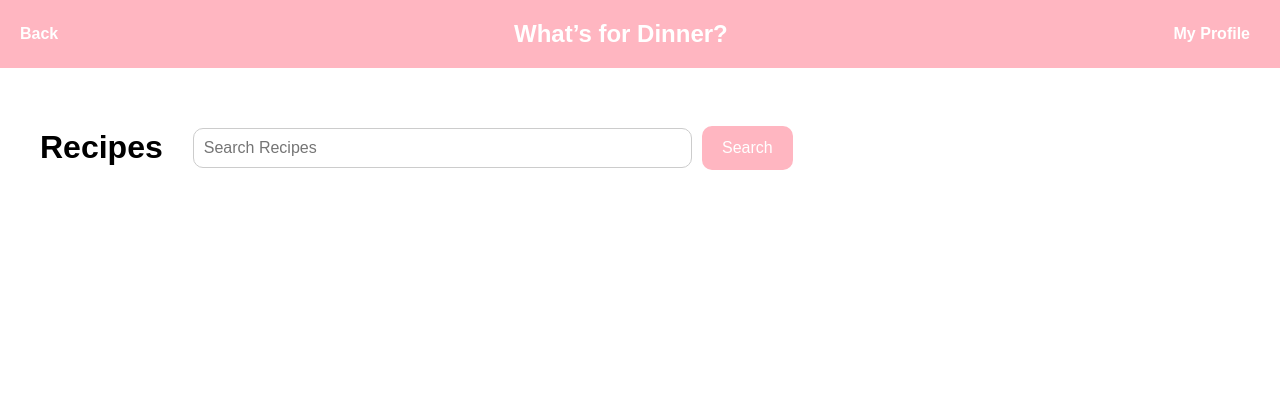
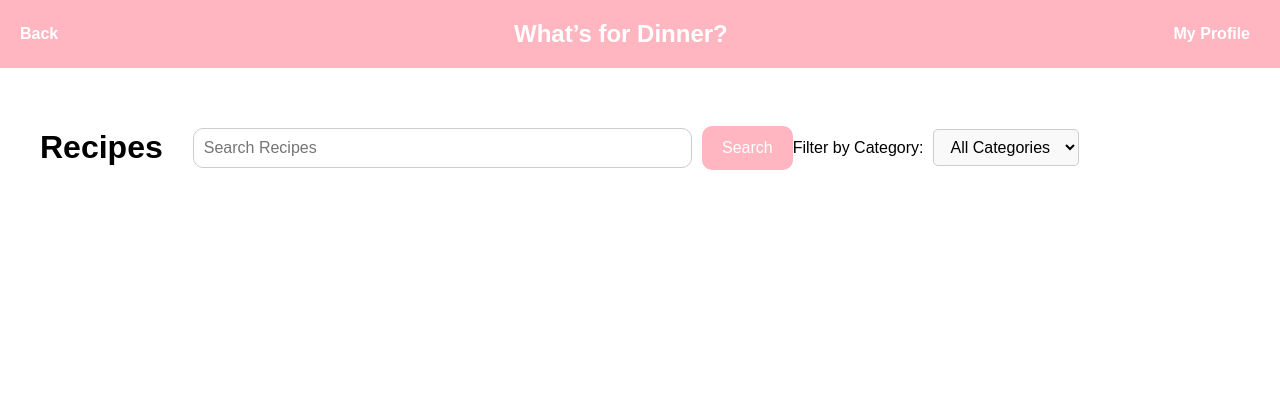
Before and after one commit to lryvakl/recipesBook, a Django app: page /recipes/ in a window 1280 px wide. Shown: the top 420 px of the page. Run offline with Django 5.2, Linux system fonts and the light colour scheme; data that the repository does not hold is empty.

Commit message:
додано рандомні рецепти на сторінці з рецептами

```diff
--- a/RecipesBook/RecipesBook/settings.py
+++ b/RecipesBook/RecipesBook/settings.py
@@ -23,7 +23,7 @@ BASE_DIR = Path(__file__).resolve().parent.parent
 # See https://docs.djangoproject.com/en/5.1/howto/deployment/checklist/
 
 # SECURITY WARNING: keep the secret key used in production secret!
-SPOONACULAR_API_KEY = '2e83f5534a644cbcb34ebabe37e326d7'
+SPOONACULAR_API_KEY = '005ce211ea604b149a2e5b1489b0dd3c'
 SECRET_KEY = 'django-insecure-9zvjyya$4tqjm5aecp8+!o&+d=4d8ib$m*#yt=lhk@6k3twsxa'
 
 # SECURITY WARNING: don't run with debug turned on in production!
--- a/RecipesBook/main/services.py
+++ b/RecipesBook/main/services.py
@@ -6,7 +6,7 @@ logger = logging.getLogger(__name__)
 
 BASE_URL = 'https://api.spoonacular.com/recipes'
 
-def get_recipe_by_name(name, number=5):
+def get_recipe_by_name(name, number=10):
     """
     Отримання рецептів за назвою з Spoonacular API.
     """
--- a/RecipesBook/main/static/recipes.css
+++ b/RecipesBook/main/static/recipes.css
@@ -216,6 +216,35 @@ h1 {
 
 
 
+.category-form {
+    margin: 15px 0;
+    display: flex;
+    align-items: center;
+    gap: 10px;
+}
+
+#category-select {
+    padding: 8px 12px;
+    border: 1px solid #ccc;
+    border-radius: 5px;
+    background: #f9f9f9;
+    font-size: 16px;
+    font-family: inherit;
+    cursor: pointer;
+    transition: border-color 0.2s ease;
+}
+
+#category-select:hover {
+    border-color: #999;
+}
+
+#category-select:focus {
+    outline: none;
+    border-color: #333;
+}
+
+
+
 
 /* Показати зображення на великих екранах */
 @media (min-width: 768px) {
--- a/RecipesBook/main/templates/main/about.html
+++ b/RecipesBook/main/templates/main/about.html
@@ -20,14 +20,26 @@
     <div class="header">
         <h1>Recipes</h1>
         <form class="search-form" method="get" action="{% url 'search' %}">
-                <input type="search" name="q" placeholder="Search Recipes" aria-label="Search Recipes" >
+            <input type="search" name="q" placeholder="Search Recipes" aria-label="Search Recipes">
             <button type="submit">Search</button>
+        </form>
+
+        <!-- Випадаючий список для категорій -->
+        <form class="category-form" method="get" action="{% url 'recipes' %}">
+            <label for="category-select">Filter by Category:</label>
+            <select name="category" id="category-select" onchange="this.form.submit()">
+                <option value="">All Categories</option>
+                {% for category in categories %}
+                    <option value="{{ category }}" {% if request.GET.category == category %}selected{% endif %}>
+                        {{ category }}
+                    </option>
+                {% endfor %}
+            </select>
         </form>
     </div>
 
     <div class="card-container">
         {% for recipe in recipes %}
-
             <div class="card">
                 <div class="card-content">
                     <div class="card-text">
@@ -47,17 +59,19 @@
                         </p>
                         <div class="recipe-card-footer">
                             {% if recipe.id %}
-                           <a href="{% url 'recipe_detail' recipe.id %}" class="view-recipe-btn">View Full Recipe <span class="icon">→</span></a>
+                                <a href="{% url 'recipe_detail' recipe.id %}" class="view-recipe-btn">
+                                    View Full Recipe <span class="icon">→</span>
+                                </a>
                             {% else %}
-                        <a href="{% url 'recipe_detail_spoonacular' recipe.name %}" class="view-recipe-btn">View Full Recipe <span class="icon">→</span></a>
-
+                                <a href="{% url 'recipe_detail_spoonacular' recipe.name %}" class="view-recipe-btn">
+                                    View Full Recipe <span class="icon">→</span>
+                                </a>
                             {% endif %}
                         </div>
                     </div>
                     <div class="image">
                         <img src="{{ recipe.image }}" alt="{{ recipe.name }}" width="200" height="250">
                     </div>
-
                 </div>
             </div>
         {% endfor %}
--- a/RecipesBook/main/views.py
+++ b/RecipesBook/main/views.py
@@ -26,26 +26,42 @@ from fuzzywuzzy import fuzz
 from operator import itemgetter
 
 
+
+
 def recipes_view(request):
     query = request.GET.get('q', '').strip()
     results = []
 
     # Завантаження рецептів зі Spoonacular
-    spoonacular_results = get_recipe_by_name(query if query else "")
+    spoonacular_results = []
+    if query:
+        spoonacular_results = get_recipe_by_name(query)
+    else:
+        try:
+            random_url = "https://api.spoonacular.com/recipes/random"
+            params = {
+                "apiKey": settings.SPOONACULAR_API_KEY,
+                "number": 1  # Кількість випадкових рецептів
+            }
+            response = requests.get(random_url, params=params)
+            if response.status_code == 200:
+                data = response.json()
+                spoonacular_results = data.get("recipes", [])
+        except Exception as e:
+            print(f"Error during Spoonacular random recipes fetch: {e}")
+
     spoonacular_recipe_names = set()
-
     if 'error' not in spoonacular_results:
         for recipe in spoonacular_results:
             results.append({
-
-                'name': recipe.get('name'),
-                'ingredients': recipe['ingredients'],
-                'instructions': recipe['instructions'],
-                'category': recipe.get('category', 'Unknown'),
-                'image': recipe['image_url'],
+                'name': recipe.get('title', recipe.get('name')),  # Використовуємо "title" або "name"
+                'ingredients': ', '.join( [i.get('original', 'Unknown ingredient') for i in recipe.get('extendedIngredients', [])]),
+                'instructions': recipe.get('instructions', 'No instructions available'),
+                'category': recipe.get('dishTypes', ['Uncategorized'])[0] if recipe.get( 'dishTypes') else 'Uncategorized',
+                'image': recipe.get('image', ''),
                 'link': recipe.get('sourceUrl', '#'),
             })
-            spoonacular_recipe_names.add(recipe['name'].lower())
+            spoonacular_recipe_names.add(recipe.get('name', '').lower())
 
     # Завантаження рецептів з локальної бази
     local_recipes = Recipe.objects.filter(name__icontains=query) if query else Recipe.objects.all()
@@ -62,6 +78,8 @@ def recipes_view(request):
             })
 
     return render(request, 'main/about.html', {'recipes': results})
+
+
 
 
 def recipe_detail(request, id):
```
Lines whose indentation alone changed are shown as unchanged.
